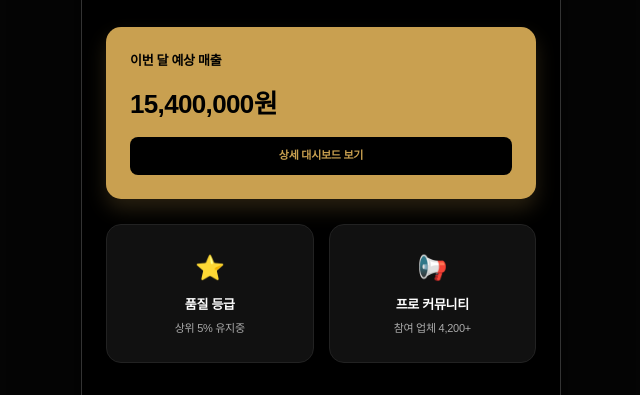
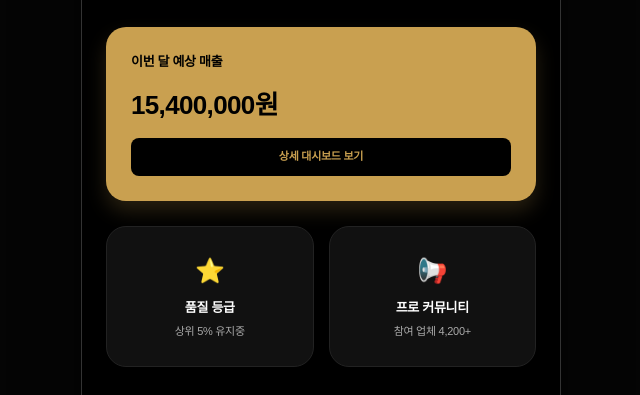
Before and after one commit to blankonsolutions/blankonsolutions.github.io, a plain HTML site: page business.html in a window 1280 px wide. Shown: the part 197-592 px from the top of the page, 319-959 px from the left. Drawn offline with Linux system fonts and the light colour scheme; a web font is replaced by a local one.

Commit message:
update: site content

```diff
--- a/business.html
+++ b/business.html
@@ -50,8 +50,10 @@
         .headerTitle { font-weight: bold; font-size: 17px; }
         .backBtn, .homeBtn { cursor: pointer; }
 
-        .card { background: var(--surface); padding: 24px; border-radius: 15px; border: 1px solid #222; margin-bottom: 20px; cursor: pointer; transition: background 0.2s; }
-        .card:active { background: var(--surface-hover); }
+        .card {
+            background-color: var(--surface); padding: 25px; border-radius: 20px; transition: transform 0.2s, background-color 0.2s;
+            cursor: pointer; position: relative; overflow: hidden; border: 1px solid #222; margin-bottom: 20px;
+        }.card:active { background: var(--surface-hover); }
 
         .primaryBtn {
             width: 100%; padding: 18px; background: var(--primary); border: none;
@@ -71,6 +73,7 @@
         .nav-item.active { color: var(--primary); }
 
         .menuCard { display: flex; justify-content: space-between; align-items: center; padding: 20px; background: var(--surface); border-radius: 12px; margin-bottom: 12px; cursor: pointer; font-size: 14px; }
+        .portfolio-item { aspect-ratio: 4/3; background: #222; border-radius: 8px; border: 1px solid #333; overflow: hidden; display: flex; align-items: center; justify-content: center; font-size: 10px; color: #444; cursor: pointer; }
 
         @media (min-width: 600px) { #root { max-width: 480px; border-left: 1px solid #333; border-right: 1px solid #333; box-shadow: 0 0 50px rgba(0,0,0,0.5); } }
     </style>
@@ -84,6 +87,17 @@
             page: 'dash', // dash, analytics, portfolio, assets, settlement, community, scorecard, partnership
             currentUser: { id: 'pro1', compName: '명품특수청소', name: '김대표', revenue: 15400000, rating: 4.9 },
             revenueData: [20, 45, 30, 60, 85, 40, 55],
+            assets: [
+                { name: 'O3 오존발생기 (강력형)', status: '정상', stock: '2대' },
+                { name: '혈흔 분해 전용 효소 세제', status: '부족', stock: '2L' },
+                { name: '병원균 사멸 4급 암모늄 소독제', status: '정상', stock: '20L' },
+                { name: 'HEPA 필터 장착 산업용 청소기', status: '정상', stock: '1대' },
+                { name: '고성능 공기 정화기 (에어 스크러버)', status: '정상', stock: '1대' },
+                { name: '해충 구제용 방역 약품', status: '정상', stock: '15L' },
+                { name: '차폐용 고강도 특수 테이프', status: '보통', stock: '12롤' },
+                { name: '전신 방호복 (Level D)', status: '정상', stock: '24벌' },
+                { name: '방독면 및 정화통', status: '정상', stock: '6세트' }
+            ],
             posts: [
                 { id: 'c1', title: '고독사 현장 특수 약품 추천 부탁드립니다.', author: '정클린' },
                 { id: 'c2', title: '이번 달 광주 서구청 입찰 공고 보셨나요?', author: '특청매니저' }
```
Also changed, not shown: admin.html (+4 -2 lines), customer.html (+4 -1 lines).
